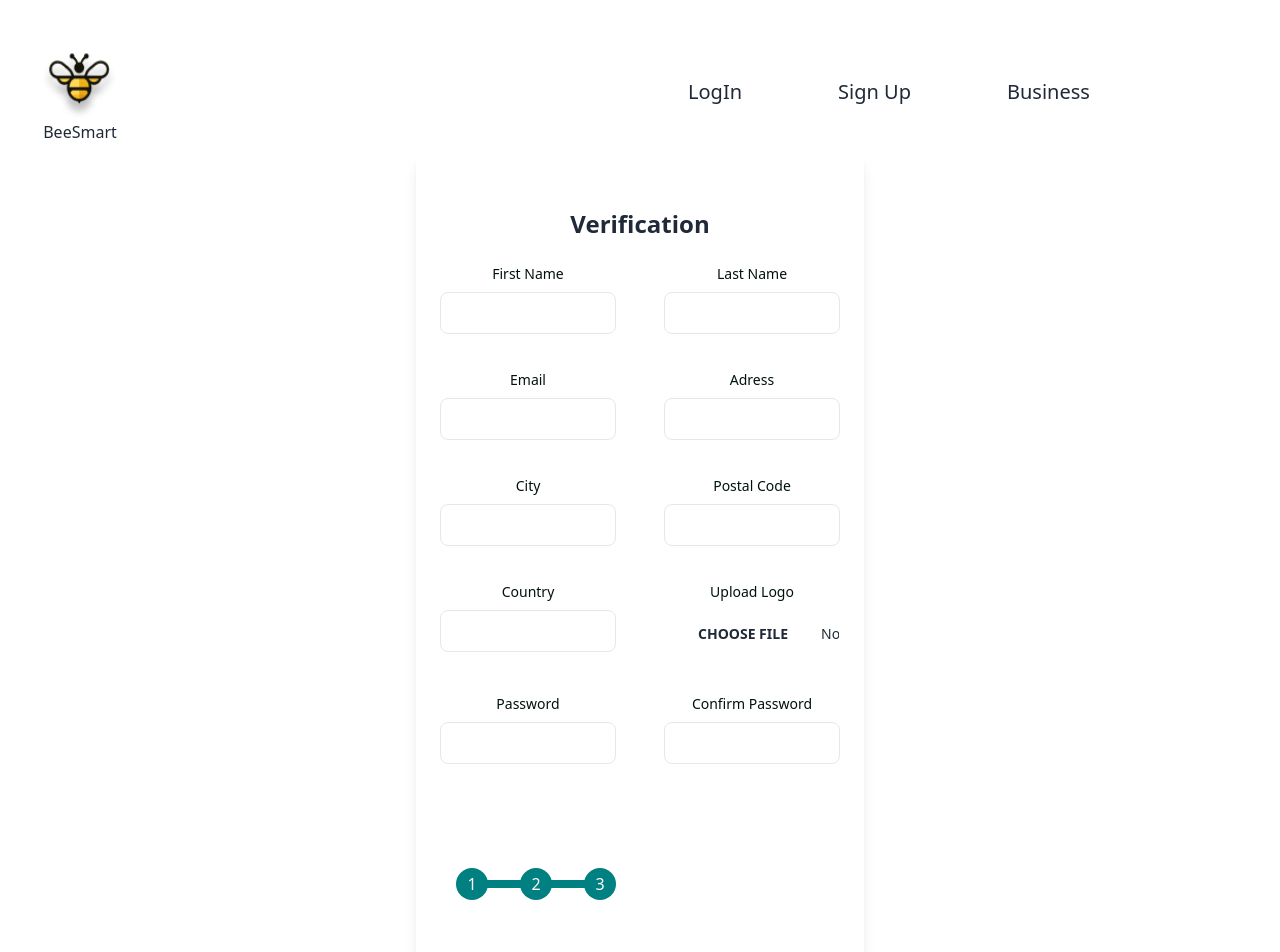
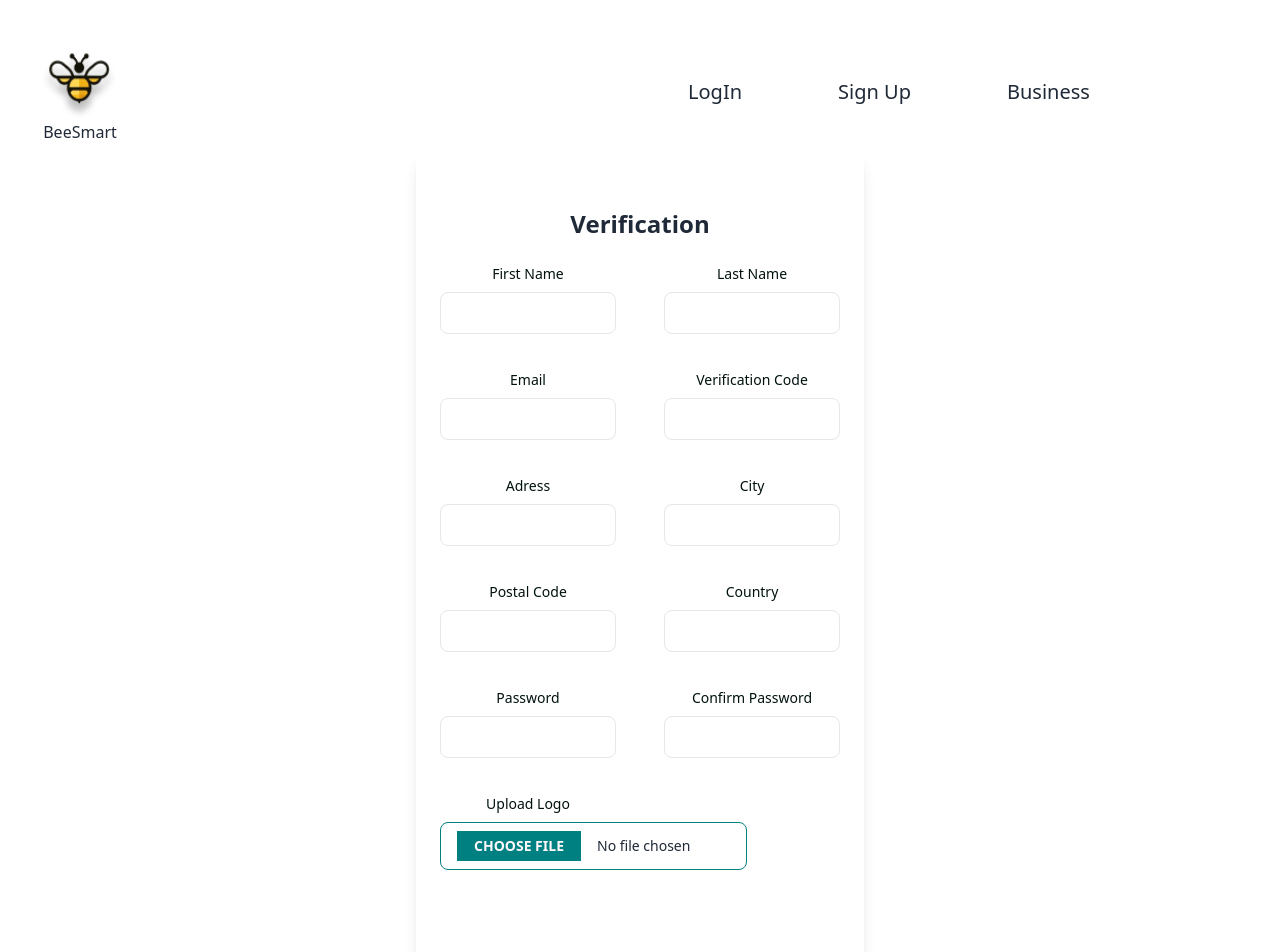
Before and after one commit to raphaelcordon/Beesmart, a React (Vite) app in the folder frontend/: page /business-signup/verification in a window 1280 px wide. Shown: the top 952 px of the page. Built offline with nearby package versions, Linux system fonts and the light colour scheme.

Commit message:
started first api axios for business registration

```diff
--- a/frontend/src/Routes/StartingPagesRoutes/BusinessSignUp.jsx
+++ b/frontend/src/Routes/StartingPagesRoutes/BusinessSignUp.jsx
@@ -1,6 +1,24 @@
 import Button from "../../Components/SmallComponents/Button";
+import useApiRequest from "../../axios/useApiRequestBusinessUser";
+import { useState } from "react";
+import { useNavigate } from "react-router-dom";
 
 const BusinessSignUp = () => {
+  const [userEmail, setEmail] = useState("");
+  const navigate = useNavigate();
+
+  const handleSignUpClick = async (e) => {
+    e.preventDefault();
+    try {
+      const res = await useApiRequest.post("/users/customer/add/", {
+        email: userEmail,
+      });
+      navigate("/business-signup/congratulations");
+    } catch (errors) {
+      console.log(errors);
+    }
+  };
+
   return (
     <>
       <div className="flex xl:items-center l:items-center justify-center sm:mt-50 md:mt-50">
@@ -18,7 +36,9 @@ const BusinessSignUp = () => {
               <input
                 type="email"
                 id="email"
-                name="eimal"
+                name="email"
+                value={userEmail}
+                onChange={(e) => setEmail(e.target.value)}
                 className="w-full px-4 py-2 border rounded-lg focus:outline-none focus:ring-2 focus:ring-secondary"
                 required
               />
@@ -31,7 +51,7 @@ const BusinessSignUp = () => {
               </div>
             </div>
 
-            <Button> Register</Button>
+            <Button onClick={handleSignUpClick}> Register</Button>
           </form>
         </div>
       </div>
--- a/frontend/src/Routes/StartingPagesRoutes/SignUpStepsBusiness/VerificationSection.jsx
+++ b/frontend/src/Routes/StartingPagesRoutes/SignUpStepsBusiness/VerificationSection.jsx
@@ -43,6 +43,17 @@ const VerificationSection = () => {
                   />
                 </div>
                 <div className="mb-2">
+                  <label className="block mb-2 text-sm text-accent-content">Verification Code</label>
+                  <input
+                    name="verification Code"
+                    type="text"
+                    className="w-full px-4 py-2 border rounded-lg focus:outline-none focus:ring-2 focus:ring-secondary"
+                    /* placeholder="Enter your verification code" */
+                    /* value={code} */
+                    required
+                  />
+                </div>
+                <div className="mb-2">
                   <label className="block mb-2 text-sm text-accent-content">Adress</label>
                   <input
                     name="adress"
@@ -83,16 +94,6 @@ const VerificationSection = () => {
                   />
                 </div>
                 <div className="mb-2">
-                  <label className="block mb-2 text-sm text-accent-content">Upload Logo</label>
-                  <input
-                    name="logo"
-                    type="file"
-                    className="file-input file-input-ghost text-sm w-full px-4 py-2 border rounded-lg focus:outline-none focus:ring-2 focus:ring-secondary"
-                    /*   placeholder="Enter password" */
-                    required
-                  />
-                </div>
-                <div className="mb-2">
                   <label className="block mb-2 text-sm text-accent-content">Password</label>
                   <input
                     name="password"
@@ -102,7 +103,7 @@ const VerificationSection = () => {
                     required
                   />
                 </div>
-                <div className="mb-10">
+                <div className="mb-2">
                   <label className="block mb-2 text-sm text-accent-content">Confirm Password</label>
                   <input
                     name="cpassword"
@@ -112,15 +113,24 @@ const VerificationSection = () => {
                     required
                   />
                 </div>
-                <div className="mt-8 mb-6">
-                  <ul className="steps">
-                    <li className="step step-secondary"></li>
-                    <li className="step step-secondary"></li>
-                    <li className="step step-secondary"></li>
-                  </ul>
+                <div className="mb-10">
+                  <label className="block mb-2 text-sm text-accent-content">Upload Logo</label>
+                  <input
+                    name="logo"
+                    type="file"
+                    className="file-input file-input-secondary text-sm w-full sm:w-auto px-4 py-2 border rounded-lg focus:outline-none focus:ring-2 focus:ring-secondary"
+                    /*   placeholder="Enter password" */
+                  />
                 </div>
               </div>
             </form>
+            <div className="mt-8 mb-6">
+              <ul className="steps">
+                <li className="step step-secondary"></li>
+                <li className="step step-secondary"></li>
+                <li className="step step-secondary"></li>
+              </ul>
+            </div>
 
             <Button>Continue</Button>
           </div>
--- /dev/null
+++ b/frontend/src/axios/useApiRequestBusinessUser.js
@@ -0,0 +1,20 @@
+import axios from "axios";
+// import { useState } from 'react'
+
+const BASE_URL =
+  window.location.hostname === "localhost"
+    ? "http://localhost:8000/backend/api"
+    : "https://beesmart.propulsion-learn.ch/backend/api";
+
+const useApiRequest = axios.create({
+  baseURL: BASE_URL,
+});
+export const GetMyBusinessPRofileData = async (token) => {
+  return await useApiRequest.get("/users/customer/me/", {
+    headers: {
+      Authorization: `Bearer ${token}`,
+    },
+  });
+};
+
+export default useApiRequest;
```
